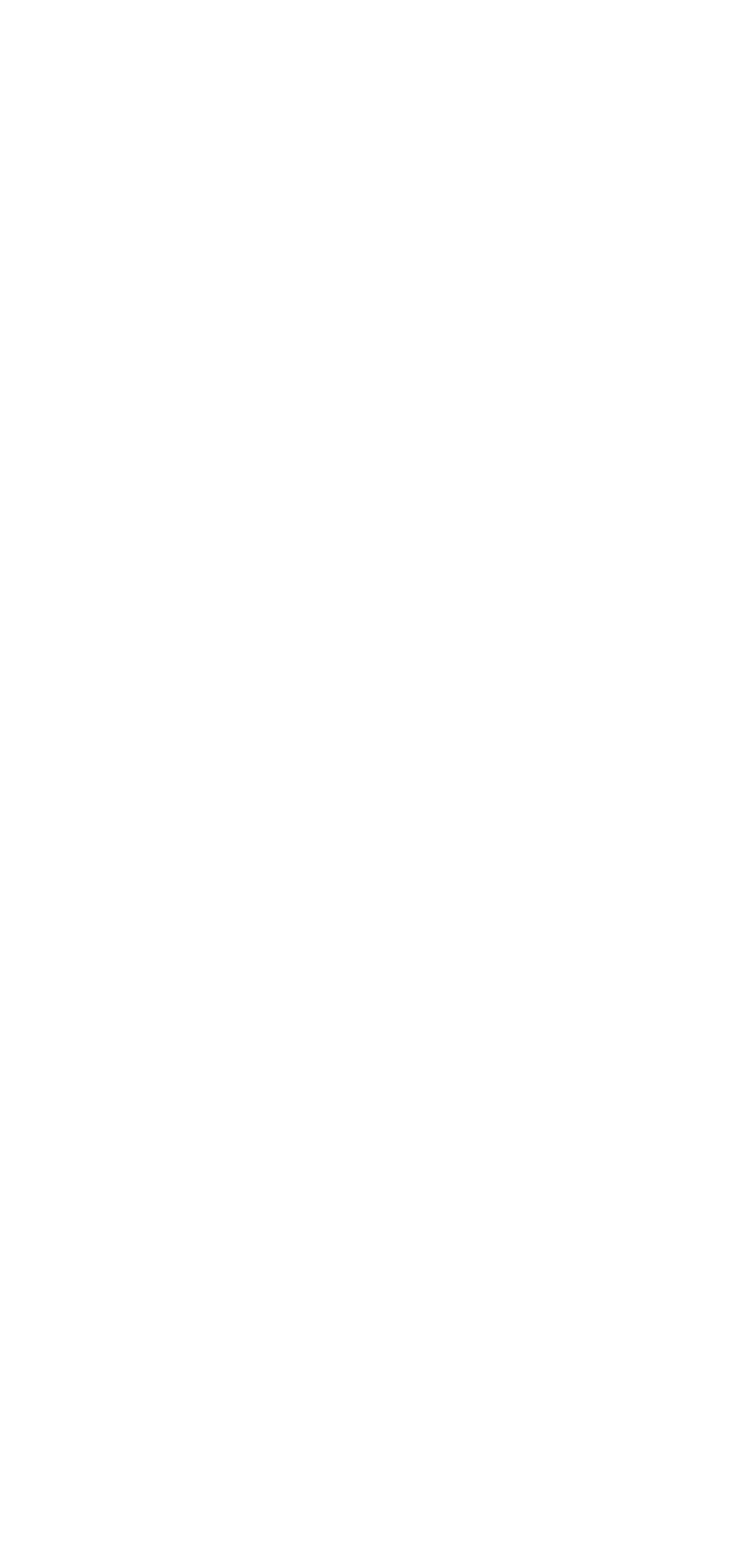
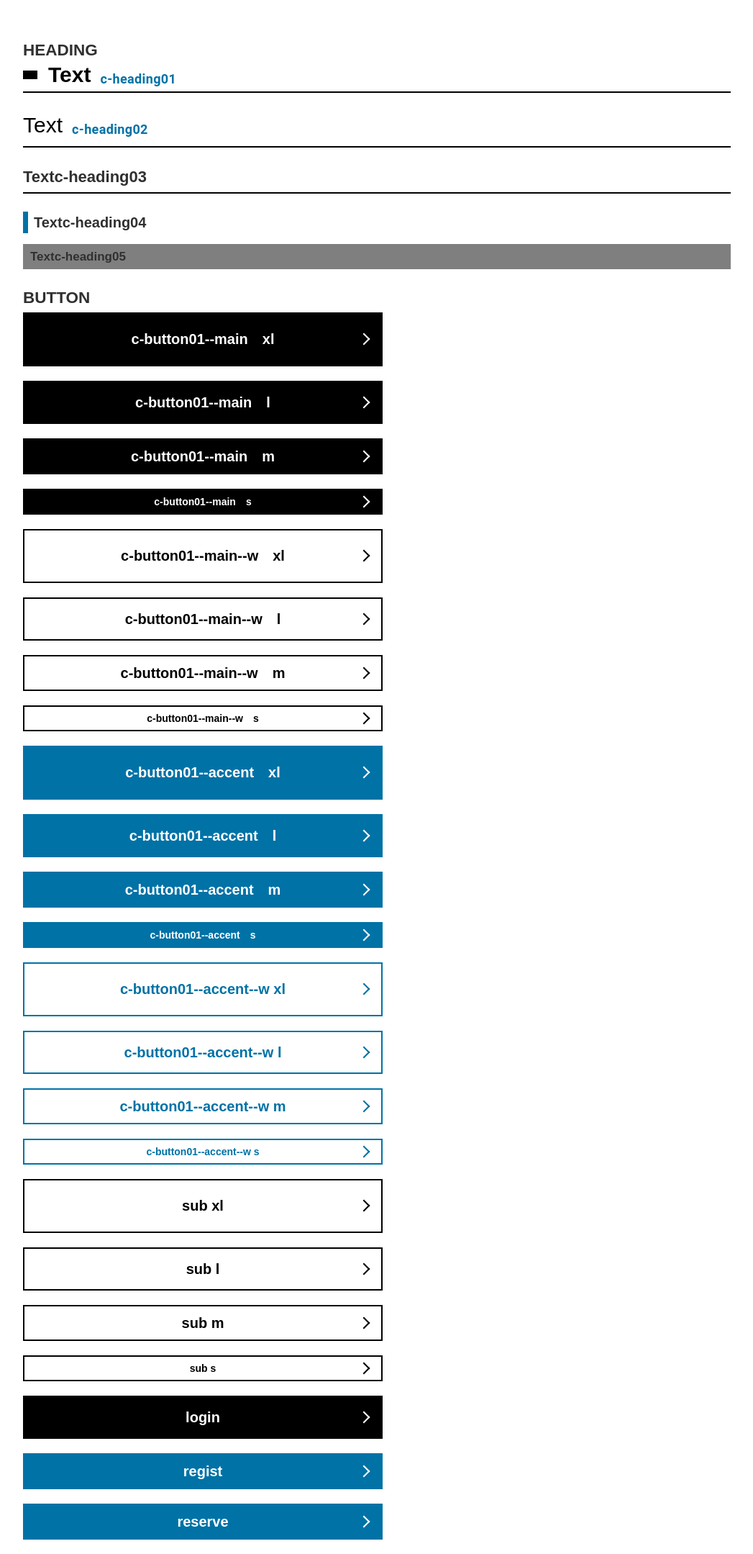
Before and after one commit to HiPE-Inc-ltd/static_template, a PHP site: page / in a window 1280 px wide. Before the commit the part shown is empty. Shown: the whole page at 72% size, without its empty margins (116-1163 px from the left). Before the commit the page ends 800 px from the top, so only its background shows below. Run offline with PHP 8.4, Linux system fonts and the light colour scheme.

Commit message:
Change : added partslist for heading and button

```diff
--- a/index.html
+++ b/index.html
@@ -4,11 +4,77 @@
 <head>
     <meta charset="UTF-8">
     <meta name="viewport" content="width=device-width, initial-scale=1.0">
+    <link rel="stylesheet" href="./release/minified/pc/css/style.css">
     <title>Partslist | Wiki</title>
 </head>
 
 <body>
-
+    <main class="l-wrap parts u-pt-50">
+        <section class="parts__section">
+            <h2 class="parts__ttl">HEADING</h2>
+            <h2 class="c-heading01"><span class="c-heading01__main">Text</span><span
+                    class="c-heading01__sub">c-heading01</span></h2>
+            <h3 class="c-heading02"><span class="c-heading02__main">Text</span><span
+                    class="c-heading02__sub">c-heading02</span></h3>
+            <h4 class="c-heading03">Text<span class="c-heading03__sub">c-heading03</span></h4>
+            <h4 class="c-heading04">Text<span class="c-heading04__sub">c-heading04</span></h4>
+            <h4 class="c-heading05">Text<span class="c-heading05__sub">c-heading05</span></h4>
+        </section>
+        <section class="parts__section">
+            <h2 class="parts__ttl">BUTTON</h2>
+            <p class="u-mb-20" style="max-width:500px;"><a href=""
+                    class="c-button01 c-button01--main c-button01--xl">c-button01--main　xl</a></p>
+            <p class="u-mb-20" style="max-width:500px;"><a href=""
+                    class="c-button01 c-button01--main c-button01--l">c-button01--main　l</a></p>
+            <p class="u-mb-20" style="max-width:500px;"><a href=""
+                    class="c-button01 c-button01--main c-button01--m">c-button01--main　m</a></p>
+            <p class="u-mb-20" style="max-width:500px;"><a href=""
+                    class="c-button01 c-button01--main c-button01--s">c-button01--main　s</a></p>
+            <p class="u-mb-20" style="max-width:500px;"><a href=""
+                    class="c-button01 c-button01--main c-button01--xl c-button01--main--w">c-button01--main--w　xl</a>
+            </p>
+            <p class="u-mb-20" style="max-width:500px;"><a href=""
+                    class="c-button01 c-button01--main c-button01--l c-button01--main--w">c-button01--main--w　l</a></p>
+            <p class="u-mb-20" style="max-width:500px;"><a href=""
+                    class="c-button01 c-button01--main c-button01--m c-button01--main--w">c-button01--main--w　m</a></p>
+            <p class="u-mb-20" style="max-width:500px;"><a href=""
+                    class="c-button01 c-button01--main c-button01--s c-button01--main--w">c-button01--main--w　s</a></p>
+            <p class="u-mb-20" style="max-width:500px;"><a href=""
+                    class="c-button01 c-button01--accent c-button01--xl">c-button01--accent　xl</a></p>
+            <p class="u-mb-20" style="max-width:500px;"><a href=""
+                    class="c-button01 c-button01--accent c-button01--l">c-button01--accent　l</a></p>
+            <p class="u-mb-20" style="max-width:500px;"><a href=""
+                    class="c-button01 c-button01--accent c-button01--m">c-button01--accent　m</a></p>
+            <p class="u-mb-20" style="max-width:500px;"><a href=""
+                    class="c-button01 c-button01--accent c-button01--s">c-button01--accent　s</a></p>
+            <p class="u-mb-20" style="max-width:500px;"><a href=""
+                    class="c-button01 c-button01--accent c-button01--accent--w c-button01--xl">c-button01--accent--w
+                    xl</a></p>
+            <p class="u-mb-20" style="max-width:500px;"><a href=""
+                    class="c-button01 c-button01--accent c-button01--accent--w c-button01--l">c-button01--accent--w
+                    l</a></p>
+            <p class="u-mb-20" style="max-width:500px;"><a href=""
+                    class="c-button01 c-button01--accent c-button01--accent--w c-button01--m">c-button01--accent--w
+                    m</a></p>
+            <p class="u-mb-20" style="max-width:500px;"><a href=""
+                    class="c-button01 c-button01--accent c-button01--accent--w c-button01--s">c-button01--accent--w
+                    s</a></p>
+            <p class="u-mb-20" style="max-width:500px;"><a href="" class="c-button01 c-button01--sub c-button01--xl">sub
+                    xl</a></p>
+            <p class="u-mb-20" style="max-width:500px;"><a href="" class="c-button01 c-button01--sub c-button01--l">sub
+                    l</a></p>
+            <p class="u-mb-20" style="max-width:500px;"><a href="" class="c-button01 c-button01--sub c-button01--m">sub
+                    m</a></p>
+            <p class="u-mb-20" style="max-width:500px;"><a href="" class="c-button01 c-button01--sub c-button01--s">sub
+                    s</a></p>
+            <p class="u-mb-20" style="max-width:500px;"><a href=""
+                    class="c-button01 c-button01--login c-button01--l">login</a></p>
+            <p class="u-mb-20" style="max-width:500px;"><a href=""
+                    class="c-button01 c-button01--regist c-button01--m">regist</a></p>
+            <p class="u-mb-20" style="max-width:500px;"><a href=""
+                    class="c-button01 c-button01--reserve c-button01--m">reserve</a></p>
+        </section>
+    </main>
 </body>
 
 </html>
```
Also changed, not shown: release/minified/pc/css/style.css (+1 -1 lines).
